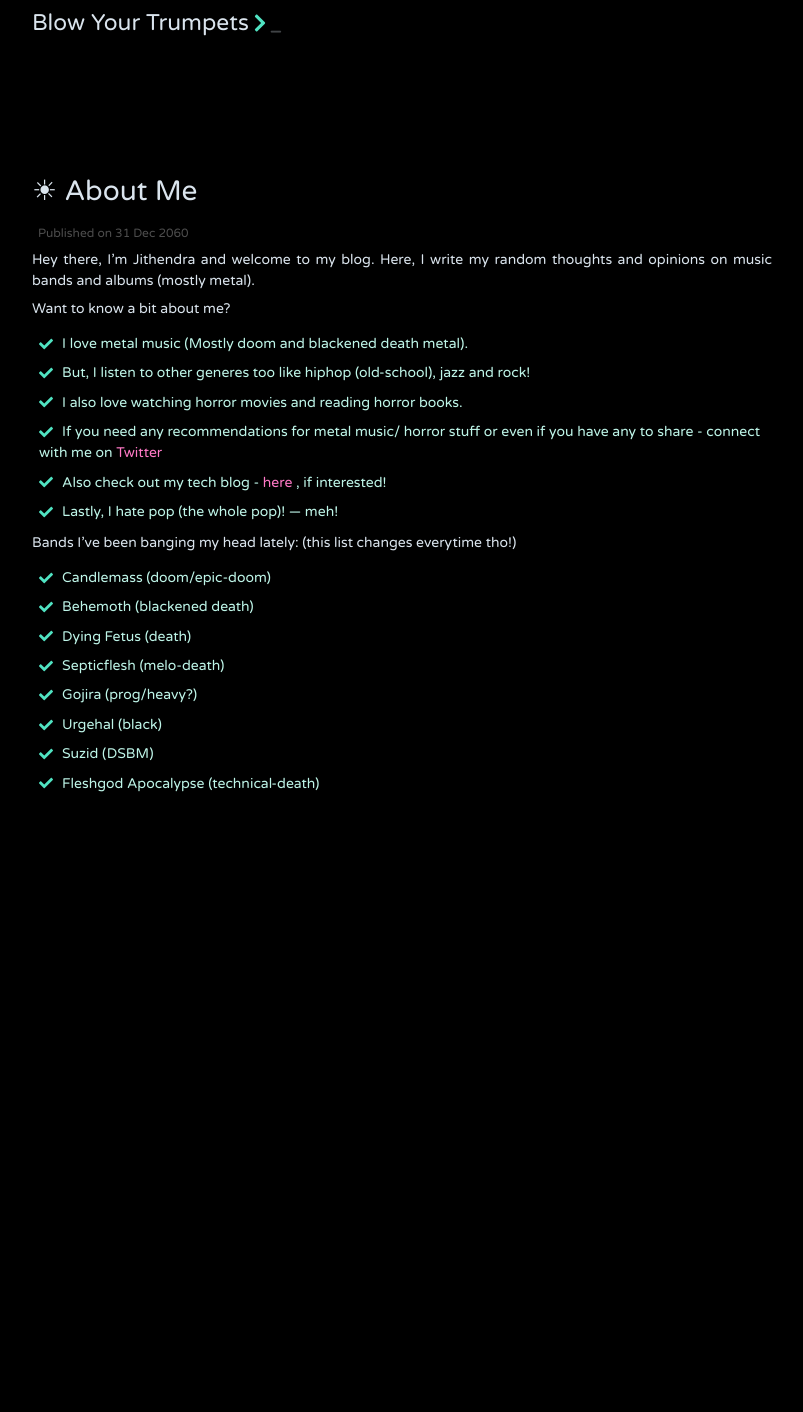
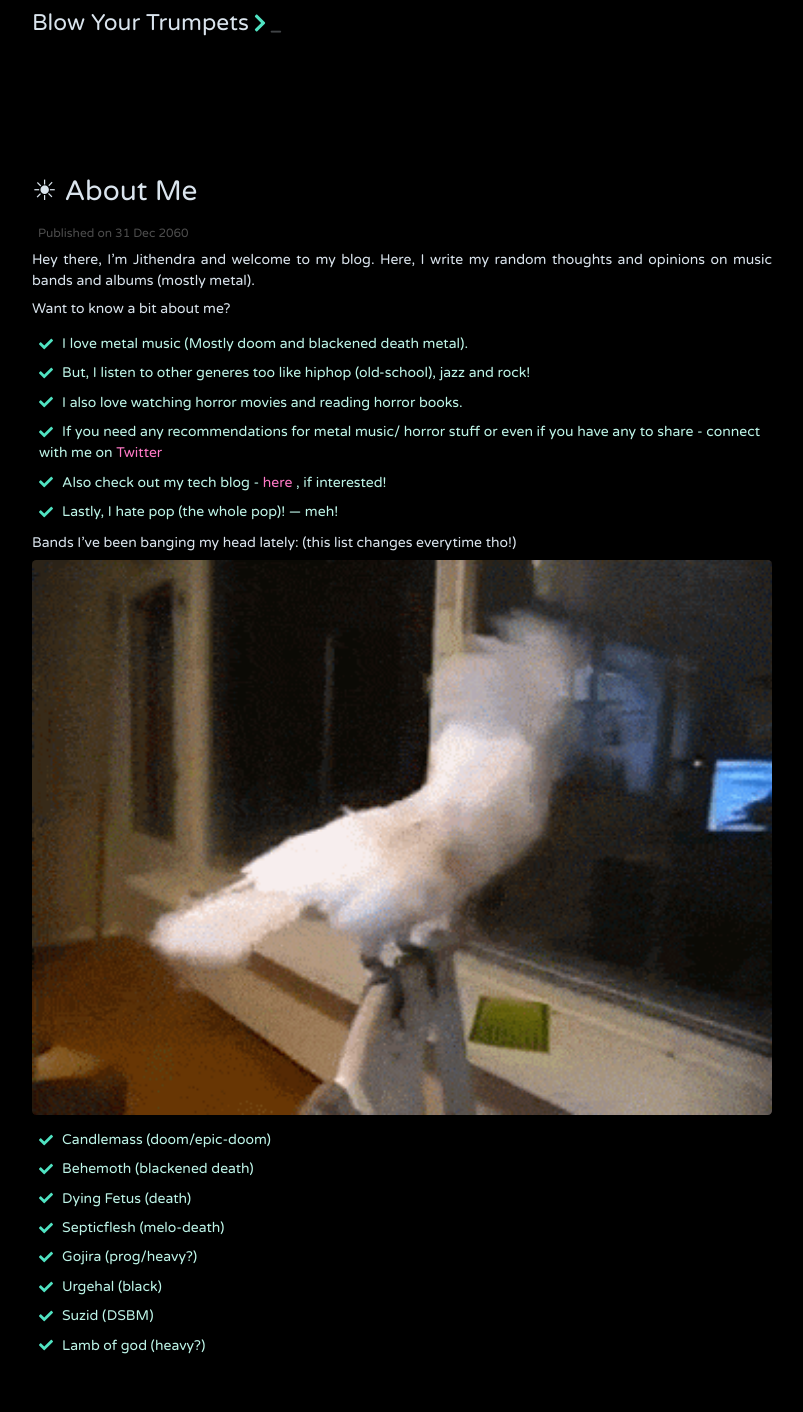
Before and after one commit to jithendrabsy/thoughts, a Jekyll site: the page built from _posts/2060-12-31-jbsy.md, in a window 1280 px wide. Shown: the whole page, without its empty margins (238-1041 px from the left). Built offline with Jekyll 4.4.1, drawn with Linux system fonts in a browser that asks for light colours; nearby versions of some CDN libraries; before the commit the page ends 900 px from its top, so only the background shows below that.

Commit message:
Update 2060-12-31-jbsy.md

```diff
--- a/_posts/2060-12-31-jbsy.md
+++ b/_posts/2060-12-31-jbsy.md
@@ -17,6 +17,9 @@ Want to know a bit about me?
 
 
 Bands I've been banging my head lately: (this list changes everytime tho!)
+
+![]({{ site.baseurl }}/images/bang.gif)
+
 - Candlemass (doom/epic-doom)
 - Behemoth (blackened death)
 - Dying Fetus (death)
@@ -24,4 +27,4 @@ Bands I've been banging my head lately: (this list changes everytime tho!)
 - Gojira (prog/heavy?)
 - Urgehal (black)
 - Suzid (DSBM)
-- Fleshgod Apocalypse (technical-death)
+- Lamb of god (heavy?)
```
